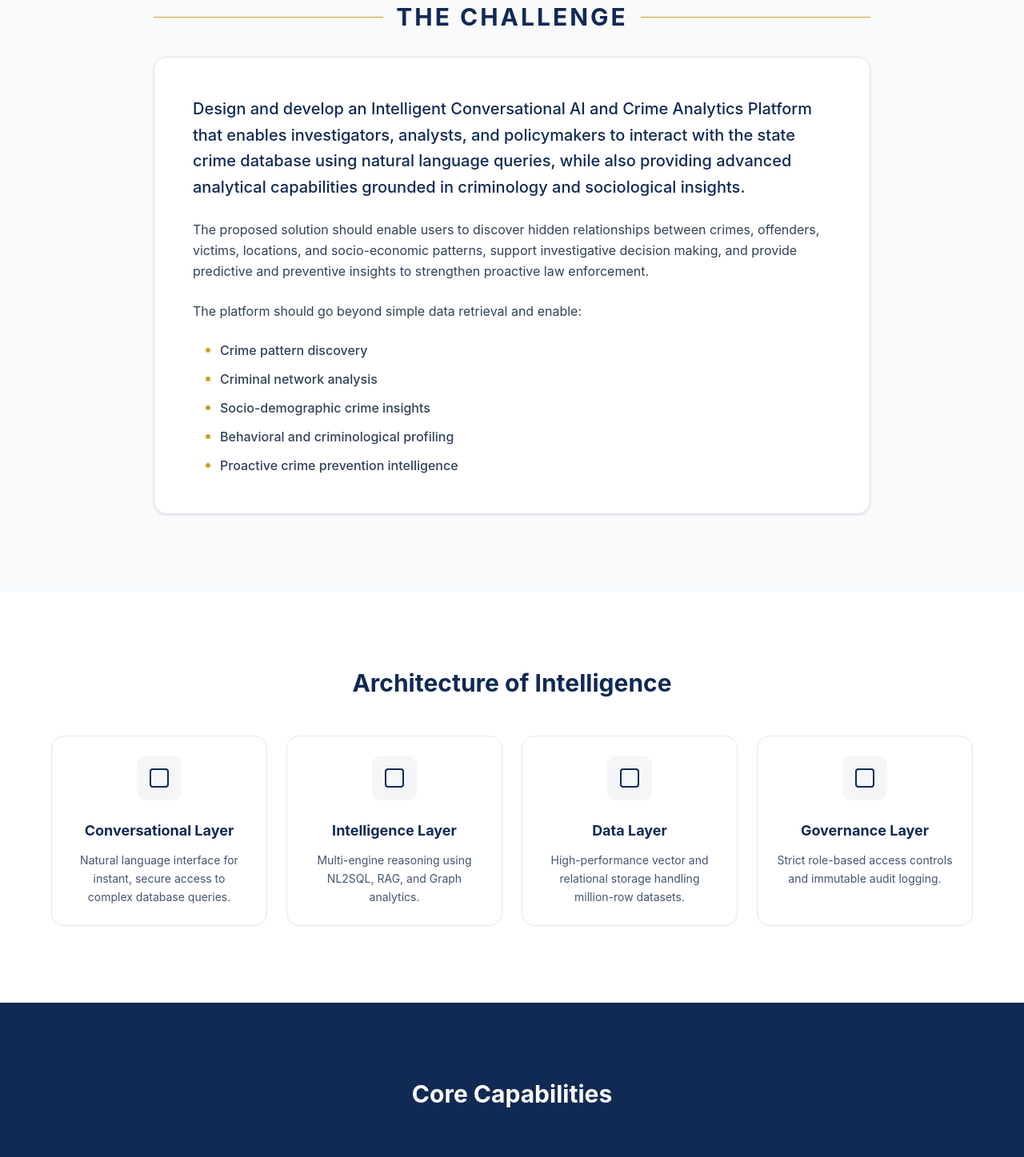
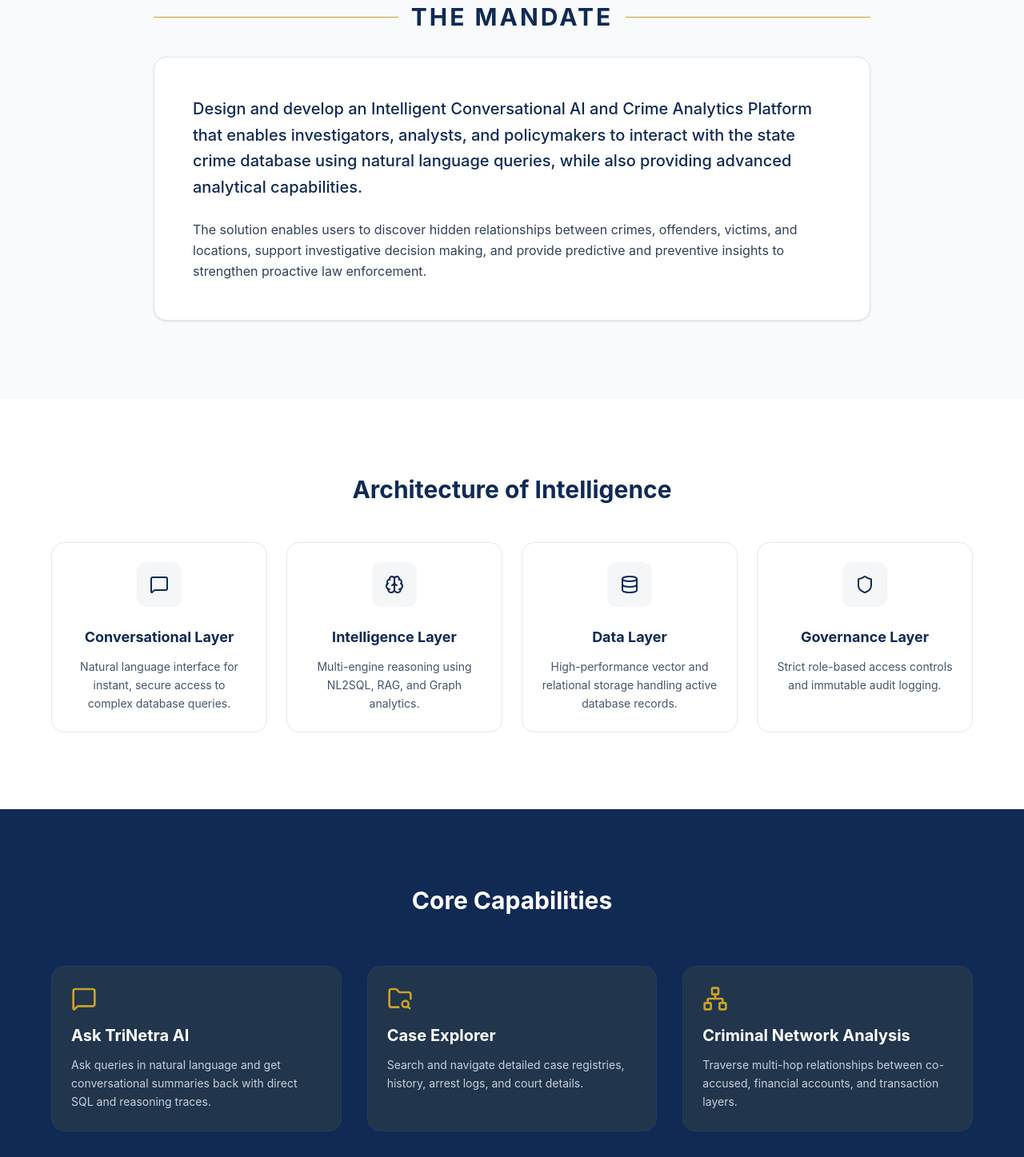
Before and after one commit to Yashvanth-7353/TriNetra, a React (Vite) app in the folder TriNetra/trinetra-client/: page / in a window 1280 px wide. Shown: the part 820-2267 px from the top of the page at 80% size. Built offline with nearby package versions, Linux system fonts and the light colour scheme.

Commit message:
Updated Landing Page

```diff
--- a/TriNetra/trinetra-client/src/pages/LandingPage.tsx
+++ b/TriNetra/trinetra-client/src/pages/LandingPage.tsx
@@ -1,6 +1,17 @@
-import React from 'react';
 import { Link } from 'react-router-dom';
-import { Shield, Brain, Network, Map, UserCheck, Bell, ChevronRight, Lock } from 'lucide-react';
+import {
+  Shield,
+  Brain,
+  Network,
+  Map,
+  UserCheck,
+  Bell,
+  ChevronRight,
+  Lock,
+  MessageSquare,
+  Database,
+  FolderSearch
+} from 'lucide-react';
 
 export default function LandingPage() {
   return (
@@ -50,34 +61,17 @@ export default function LandingPage() {
           <div className="max-w-4xl mx-auto">
             <div className="flex items-center gap-4 mb-8">
               <div className="h-px bg-accent-500 flex-1"></div>
-              <h2 className="text-3xl font-bold text-primary-900 uppercase tracking-widest text-center">The Challenge</h2>
+              <h2 className="text-3xl font-bold text-primary-900 uppercase tracking-widest text-center">The Mandate</h2>
               <div className="h-px bg-accent-500 flex-1"></div>
             </div>
 
             <div className="prose prose-lg max-w-none text-slate-700 space-y-6 bg-white p-8 md:p-12 rounded-2xl shadow-sm border border-slate-200">
               <p className="font-medium text-xl leading-relaxed text-primary-900">
-                Design and develop an Intelligent Conversational AI and Crime Analytics Platform that enables investigators, analysts, and policymakers to interact with the state crime database using natural language queries, while also providing advanced analytical capabilities grounded in criminology and sociological insights.
+                Design and develop an Intelligent Conversational AI and Crime Analytics Platform that enables investigators, analysts, and policymakers to interact with the state crime database using natural language queries, while also providing advanced analytical capabilities.
               </p>
               <p className="leading-relaxed">
-                The proposed solution should enable users to discover hidden relationships between crimes, offenders, victims, locations, and socio-economic patterns, support investigative decision making, and provide predictive and preventive insights to strengthen proactive law enforcement.
+                The solution enables users to discover hidden relationships between crimes, offenders, victims, and locations, support investigative decision making, and provide predictive and preventive insights to strengthen proactive law enforcement.
               </p>
-              <p className="leading-relaxed">
-                The platform should go beyond simple data retrieval and enable:
-              </p>
-              <ul className="list-none space-y-3 pl-4">
-                {[
-                  'Crime pattern discovery',
-                  'Criminal network analysis',
-                  'Socio-demographic crime insights',
-                  'Behavioral and criminological profiling',
-                  'Proactive crime prevention intelligence'
-                ].map((item, i) => (
-                  <li key={i} className="flex items-center gap-3">
-                    <span className="w-1.5 h-1.5 rounded-full bg-accent-500 shrink-0"></span>
-                    <span className="font-medium">{item}</span>
-                  </li>
-                ))}
-              </ul>
             </div>
           </div>
         </section>
@@ -91,13 +85,12 @@ export default function LandingPage() {
               {[
                 { title: "Conversational Layer", desc: "Natural language interface for instant, secure access to complex database queries.", icon: MessageSquare },
                 { title: "Intelligence Layer", desc: "Multi-engine reasoning using NL2SQL, RAG, and Graph analytics.", icon: Brain },
-                { title: "Data Layer", desc: "High-performance vector and relational storage handling million-row datasets.", icon: Database },
+                { title: "Data Layer", desc: "High-performance vector and relational storage handling active database records.", icon: Database },
                 { title: "Governance Layer", desc: "Strict role-based access controls and immutable audit logging.", icon: Shield }
               ].map((layer, i) => (
                 <div key={i} className="group p-6 rounded-2xl border border-slate-200 hover:border-accent-500 hover:shadow-lg hover:shadow-accent-500/5 transition-all bg-white text-center flex flex-col items-center">
                   <div className="w-14 h-14 bg-primary-50 rounded-xl flex items-center justify-center text-primary-900 mb-6 group-hover:bg-primary-900 group-hover:text-accent-500 transition-colors">
-                    {/* Placeholder for Icon */}
-                    <div className="w-6 h-6 border-2 border-current rounded-sm"></div>
+                    <layer.icon className="w-6 h-6" />
                   </div>
                   <h3 className="text-lg font-bold text-primary-900 mb-3">{layer.title}</h3>
                   <p className="text-slate-600 text-sm leading-relaxed">{layer.desc}</p>
@@ -114,34 +107,17 @@ export default function LandingPage() {
 
             <div className="grid grid-cols-1 md:grid-cols-2 lg:grid-cols-3 gap-8">
               {[
-                { title: "Pattern Discovery", icon: Brain, desc: "Identify emerging crime patterns across time, geography, and modus operandi." },
-                { title: "Network Analysis", icon: Network, desc: "Visualize hidden connections between accused, victims, and financial transactions." },
-                { title: "Socio-Demographics", icon: Map, desc: "Correlate crime with urbanization, economic stress, and demographic shifts." },
-                { title: "Offender Profiling", icon: UserCheck, desc: "Behavioral analysis and risk scoring for repeat offenders." },
-                { title: "Prevention Alerts", icon: Bell, desc: "AI-driven early warning systems for organized crime and hot-spots." },
-                { title: "Explainable AI", icon: Shield, desc: "Transparent reasoning traces and verifiable citations for every answer." }
+                { title: "Ask TriNetra AI", icon: MessageSquare, desc: "Ask queries in natural language and get conversational summaries back with direct SQL and reasoning traces." },
+                { title: "Case Explorer", icon: FolderSearch, desc: "Search and navigate detailed case registries, history, arrest logs, and court details." },
+                { title: "Criminal Network Analysis", icon: Network, desc: "Traverse multi-hop relationships between co-accused, financial accounts, and transaction layers." },
+                { title: "Crime Analytics Maps", icon: Map, desc: "Visualize spatial density hotspots on Leaflet maps and review category-wise Recharts trend charts." },
+                { title: "Offender Risk Scoring", icon: UserCheck, desc: "Assess recidivism risk and explain contributing weights in plain language (Explainable AI)." },
+                { title: "Prevention Alerts", icon: Bell, desc: "Dynamic early warning warning alerts computed automatically for the logged-in officer's jurisdiction." }
               ].map((feature, i) => (
                 <div key={i} className="p-6 bg-primary-800 rounded-2xl border border-primary-700">
                   <feature.icon className="w-8 h-8 text-accent-500 mb-4" />
                   <h3 className="text-xl font-bold mb-3">{feature.title}</h3>
                   <p className="text-primary-200 text-sm leading-relaxed">{feature.desc}</p>
-                </div>
-              ))}
-            </div>
-          </div>
-        </section>
-
-        {/* The Team */}
-        <section className="px-6 py-24">
-          <div className="max-w-5xl mx-auto text-center">
-            <h2 className="text-3xl font-bold text-primary-900 mb-12">Built By</h2>
-            <div className="grid grid-cols-2 md:grid-cols-4 gap-8">
-              {/* Placeholders */}
-              {[1, 2, 3, 4].map((i) => (
-                <div key={i} className="flex flex-col items-center">
-                  <div className="w-24 h-24 bg-slate-200 rounded-full mb-4"></div>
-                  <h4 className="font-bold text-primary-900">Team Member {i}</h4>
-                  <p className="text-sm text-slate-500">Role</p>
                 </div>
               ))}
             </div>
@@ -161,7 +137,3 @@ export default function LandingPage() {
     </div>
   );
 }
-
-// Temporary icon placeholders for missing lucide-react imports above
-function MessageSquare(props: any) { return <svg {...props}><rect width="18" height="18" x="3" y="3" rx="2" ry="2"/><path d="M3 9h18v10a2 2 0 0 1-2 2H5a2 2 0 0 1-2-2V9Z"/></svg>; }
-function Database(props: any) { return <svg {...props}><ellipse cx="12" cy="5" rx="9" ry="3"/><path d="M3 5V19A9 3 0 0 0 21 19V5"/><path d="M3 12A9 3 0 0 0 21 12"/></svg>; }
```
